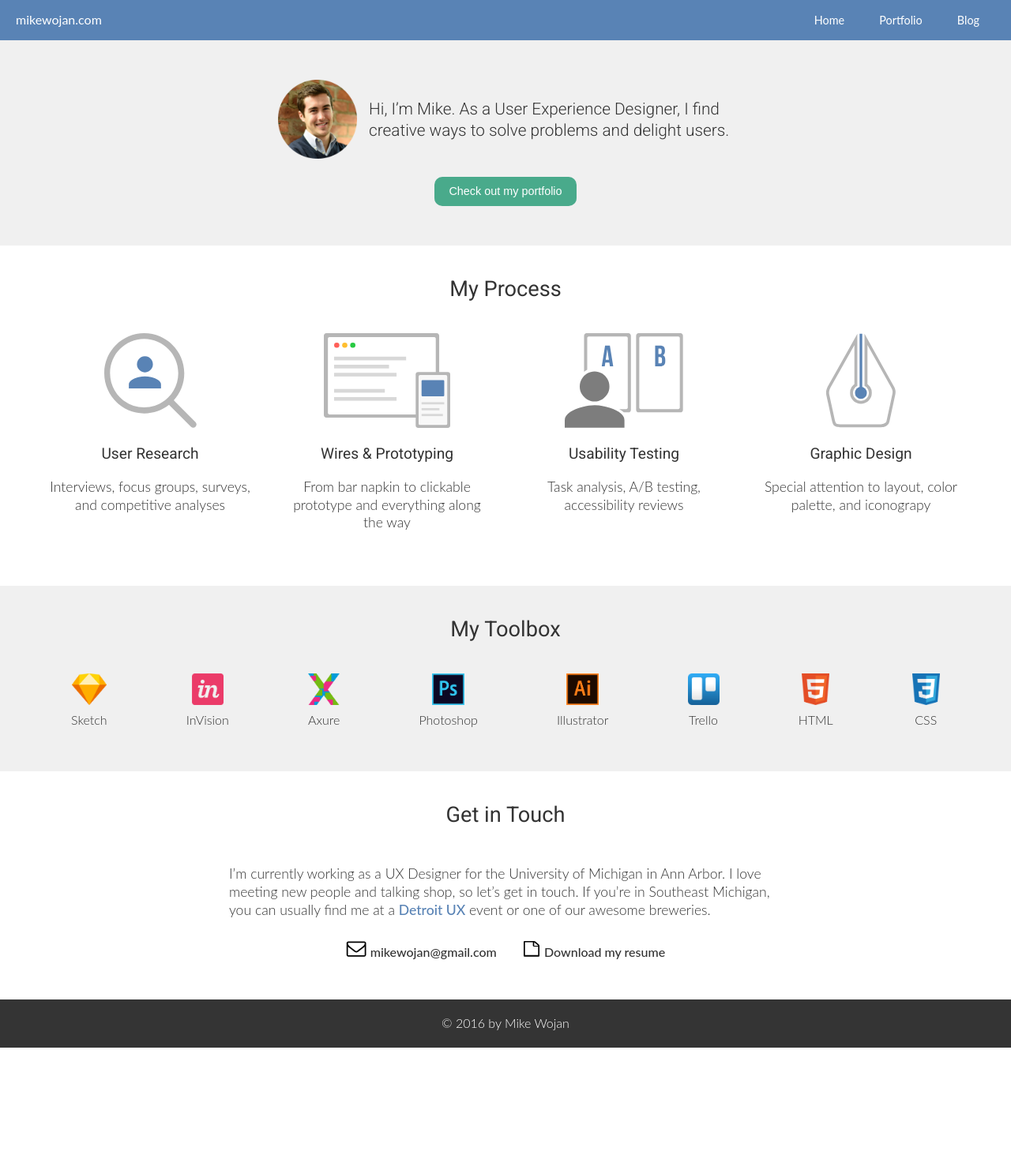
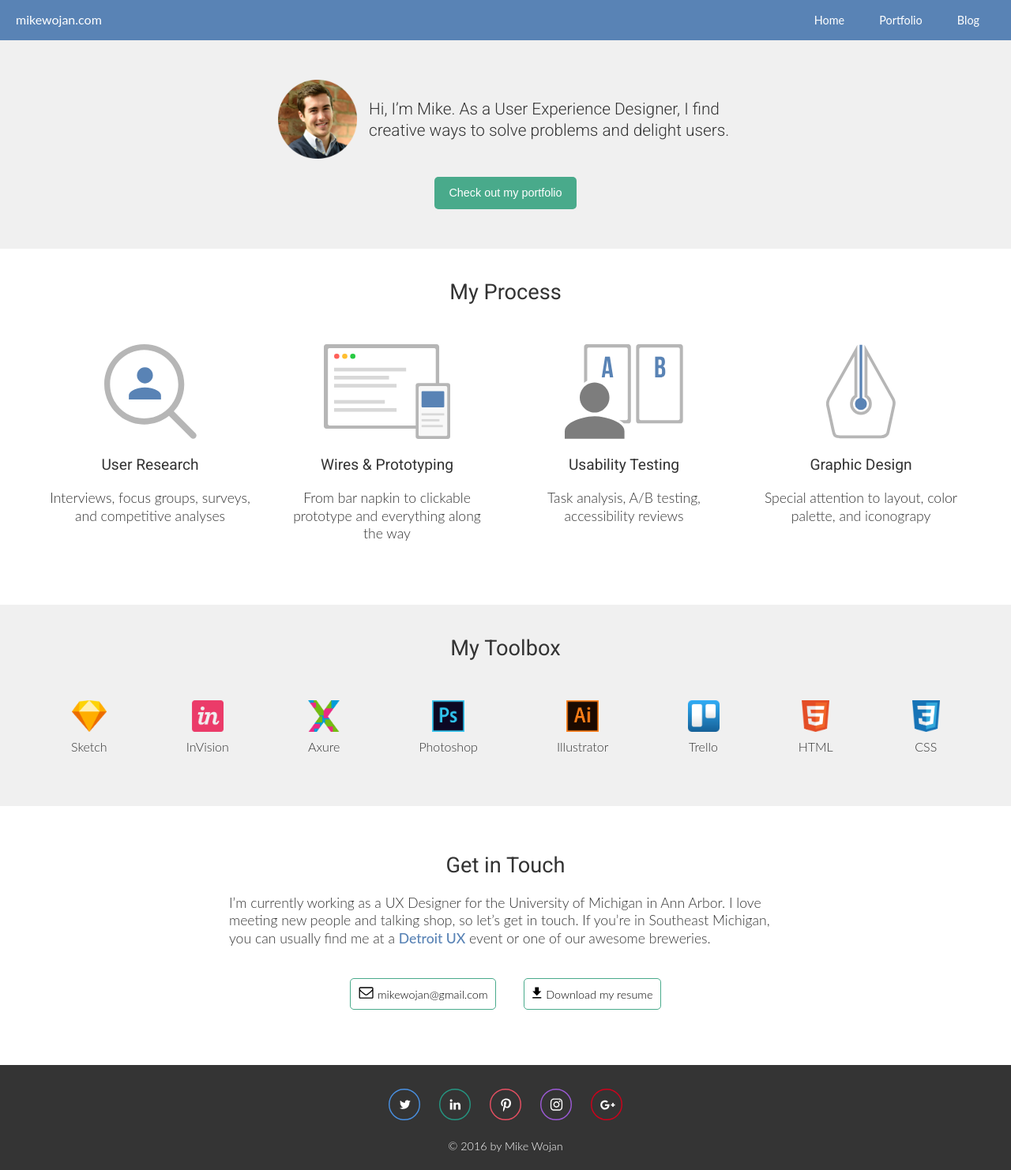
Before and after one commit to mtwojan/mikewojan.com, a Jekyll site: the page built from index.md, in a window 1280 px wide. Shown: the whole page at 79% size. Built offline with Jekyll 4.4.1, drawn with Linux system fonts in a browser that asks for light colours; before the commit the page ends 1327 px from its top, so only the background shows below that.

Commit message:
style the get in touch section

```diff
--- a/_includes/footer.html
+++ b/_includes/footer.html
@@ -1,3 +1,20 @@
 <footer>
+  <div class="social-icon-container">
+    <div class="social-icon twitter">
+      <a href="https://twitter.com/mtwojan"><img src="img/icons/twitter-icon.svg" alt="twitter icon"></a>
+    </div>
+    <div class="social-icon linkedin">
+      <a href="https://www.linkedin.com/in/michaelwojan"><img src="img/icons/linkedin-icon.svg" alt="linkedin icon"></a>
+    </div>
+    <div class="social-icon pinterest">
+      <a href="https://www.pinterest.com/mikewojan/"><img src="img/icons/pinterest-icon.svg" alt="pinterest icon"></a>
+    </div>
+    <div class="social-icon instagram">
+      <a href="https://www.instagram.com/mtwojan/"><img src="img/icons/instagram-icon.svg" alt="instagram icon"></a>
+    </div>
+    <div class="social-icon googleplus">
+      <a href="https://plus.google.com/u/0/+MichaelWojan"><img src="img/icons/googleplus-icon.svg" alt="google plus icon"></a>
+    </div>
+  </div>
   <p>&copy; 2016 by Mike Wojan</p>
 </footer>
--- a/_layouts/home.html
+++ b/_layouts/home.html
@@ -87,8 +87,10 @@ layout: default
   <div class="home-wrapper contact">
     <p>I’m currently working as a UX Designer for the University of Michigan in Ann Arbor. I love meeting new people and talking shop, so let’s get in touch. If you’re in Southeast Michigan, you can usually find me at a <a href="https://www.meetup.com/Detroit-User-Experience/">Detroit UX</a> event or one of our awesome breweries.</p>
   </div>
-  <div class="resume">
-    <a href="mailto:mikewojan@gmail.com"><img src="img/icons/email.svg" alt="email icon">mikewojan@gmail.com</a>
-    <a href=""><img src="img/icons/resume.svg" alt="resume icon">Download my resume</a>
+  <div class="email-and-resume-container">
+    <a href="mailto:mikewojan@gmail.com"><button>
+      <img src="img/icons/email.svg" alt="email icon">mikewojan@gmail.com</button></a>
+    <a href=""><button>
+      <img src="img/icons/resume.svg" alt="resume icon">Download my resume</button></a>
   </div>
 </div>
--- a/_sass/layout/_footer.scss
+++ b/_sass/layout/_footer.scss
@@ -6,7 +6,23 @@ footer {
   color: #fff;
 
   p {
-    margin: 0px;
-    font-size: 1em;
+    margin: 20px 0px 0px;
+    font-size: .9em;
   }
 }
+
+.social-icon-container {
+  margin: 10px 0px;
+}
+
+.social-icon {
+  display: inline;
+  margin: 10px;
+  @include breakpoint($mq-small) {
+    margin: 0px 5px;
+  }
+
+  img {
+    width: 40px;
+  }
+}
--- a/_sass/pages/_homepage.scss
+++ b/_sass/pages/_homepage.scss
@@ -10,9 +10,9 @@
 
   button {
     margin-top: 20px;
-    padding: 10px 18px;
+    padding: 12px 18px;
     border: 0px;
-    border-radius: 10px;
+    border-radius: 5px;
     font-size: .9em;
     color: #fff;
     font-weight: 300;
@@ -65,7 +65,7 @@
 
 .process {
   display: flex;
-  padding: 20px 0px;
+  padding: 30px 0px;
 
   img {
     height: 120px;
@@ -98,7 +98,7 @@
 
 .toolbox-row {
   display: flex;
-  padding: 20px 0px;
+  padding: 30px 0px;
 
   @include breakpoint($mq-medium) {
     display: inline-block;
@@ -131,17 +131,17 @@
 }
 
 .contact-container {
-  padding: 30px 15px;
+  padding: 50px 15px;
   text-align: center;
 }
 
 .contact {
   max-width: 700px;
-  padding: 10px 0px;
+  padding-bottom: 20px;
   text-align: left;
 }
 
-.resume {
+.email-and-resume-container {
   display: inline;
 
   img, a, {
@@ -150,18 +150,38 @@
 
   a {
     color: $body-text;
-    padding: 0px 15px;
+    margin: 0px 15px;
 
     @include breakpoint($mq-small) {
       display: block;
-      padding: 5px 0px;
+      margin: 5px 0px;
     }
   }
 
+  button {
+    padding: 10px;
+    background-color: #fff;
+    border: 1px solid #49AA8B;
+    border-radius: 5px;
+    font-family: 'lato', sans-serif;
+    font-weight: 300;
+    font-size: .9em;
+  }
+
+  button:hover {
+    cursor: pointer;
+  }
+
   img {
-    height: 20px;
+    height: 15px;
     margin-right: 5px;
   }
+}
+
+.email-link, .resume-link {
+  padding: 10px;
+  border: 1px solid black;
+  border-radius: 5px;
 }
 
 .social-icon {
```
Also changed, not shown: img/icons/googleplus-icon.svg, img/icons/instagram-icon.svg, img/icons/linkedin-icon.svg, img/icons/pinterest-icon.svg, img/icons/resume.svg, img/icons/twitter-icon.svg, 1 other file.
